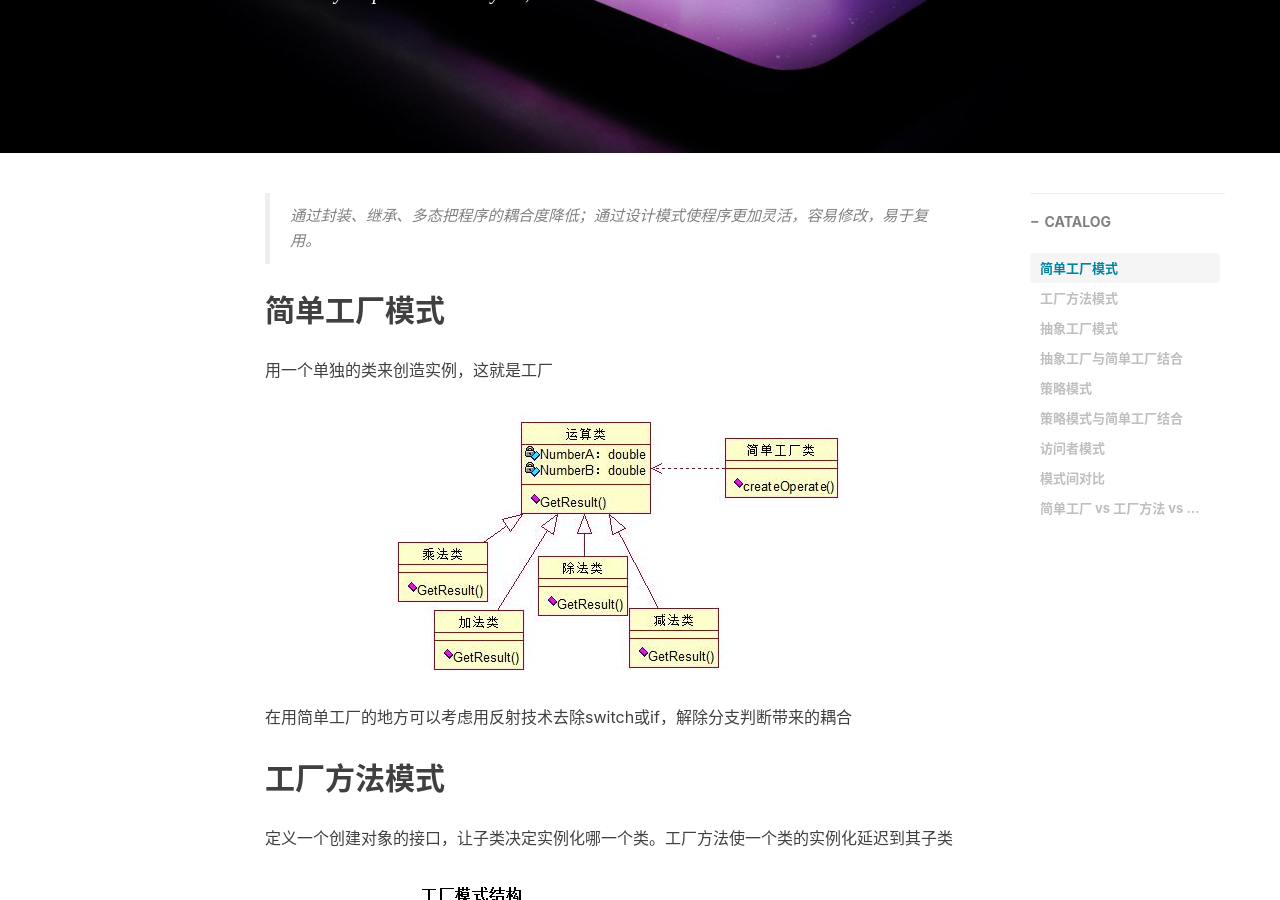
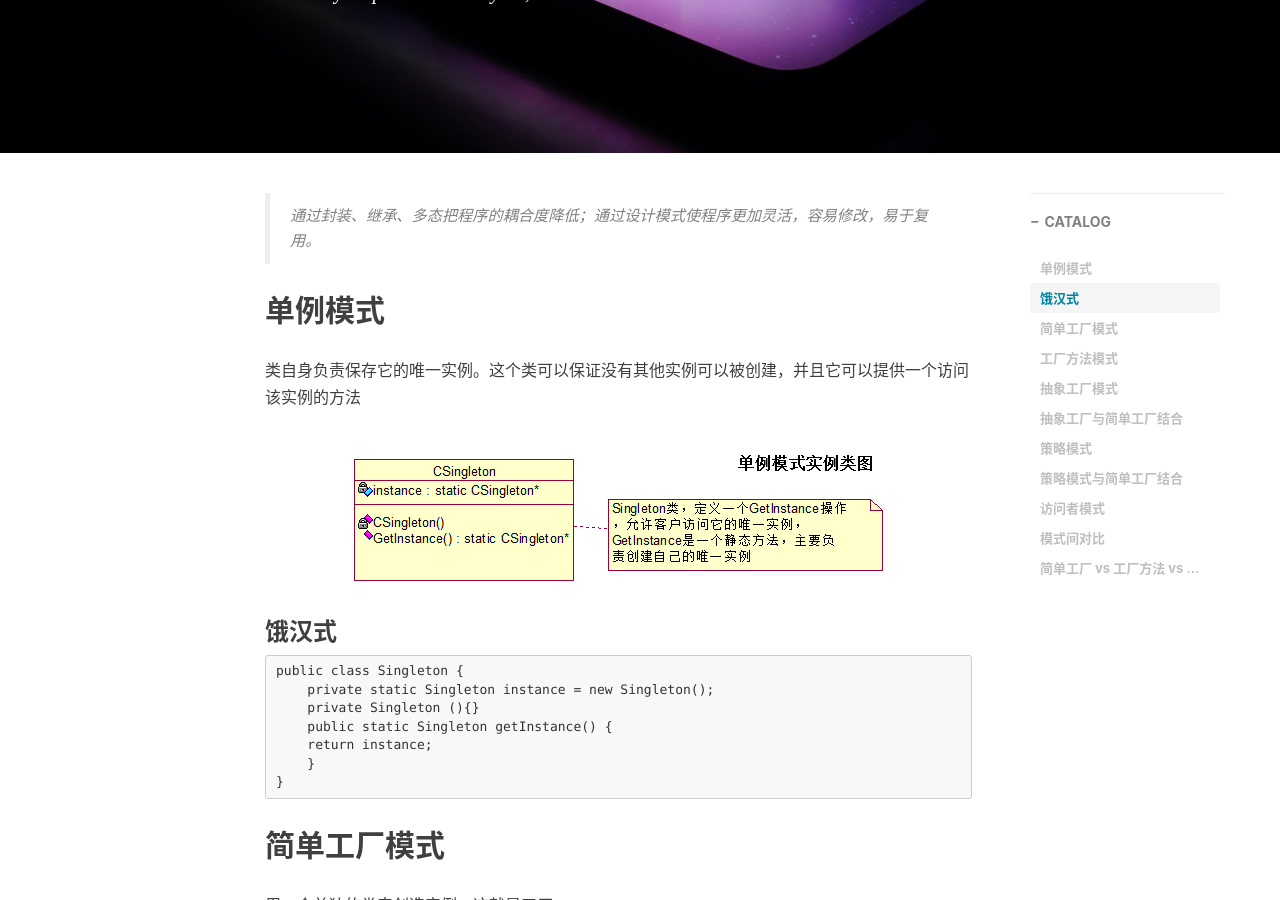
Before and after one commit to StephenRi/StephenRi.github.io, a Jekyll site: the page built from _posts/2020-05-24-[Java]设计模式.md, in a window 1280 px wide and 900 px high, scrolled down 370 px. Built offline with Jekyll 4.4.1, drawn with Linux system fonts in a browser that asks for light colours; nearby versions of some CDN libraries; comment, search, counter and statistics services are not loaded.

Commit message:
up pattern

````diff
--- a/_posts/2020-05-24-[Java]设计模式.md
+++ b/_posts/2020-05-24-[Java]设计模式.md
@@ -11,6 +11,24 @@ tags:
 ---
 
 > 通过封装、继承、多态把程序的耦合度降低；通过设计模式使程序更加灵活，容易修改，易于复用。
+
+## 单例模式
+
+类自身负责保存它的唯一实例。这个类可以保证没有其他实例可以被创建，并且它可以提供一个访问该实例的方法
+
+![简单工厂模式]({{site.baseurl}}/img/imgInBlog/pattern5.png)
+
+### 饿汉式
+
+```Java
+public class Singleton {
+    private static Singleton instance = new Singleton();
+    private Singleton (){}
+    public static Singleton getInstance() {
+    return instance;
+    }
+}
+```
 
 ## 简单工厂模式
 
````
Also changed, not shown: img/imgInBlog/pattern5.png (added).
